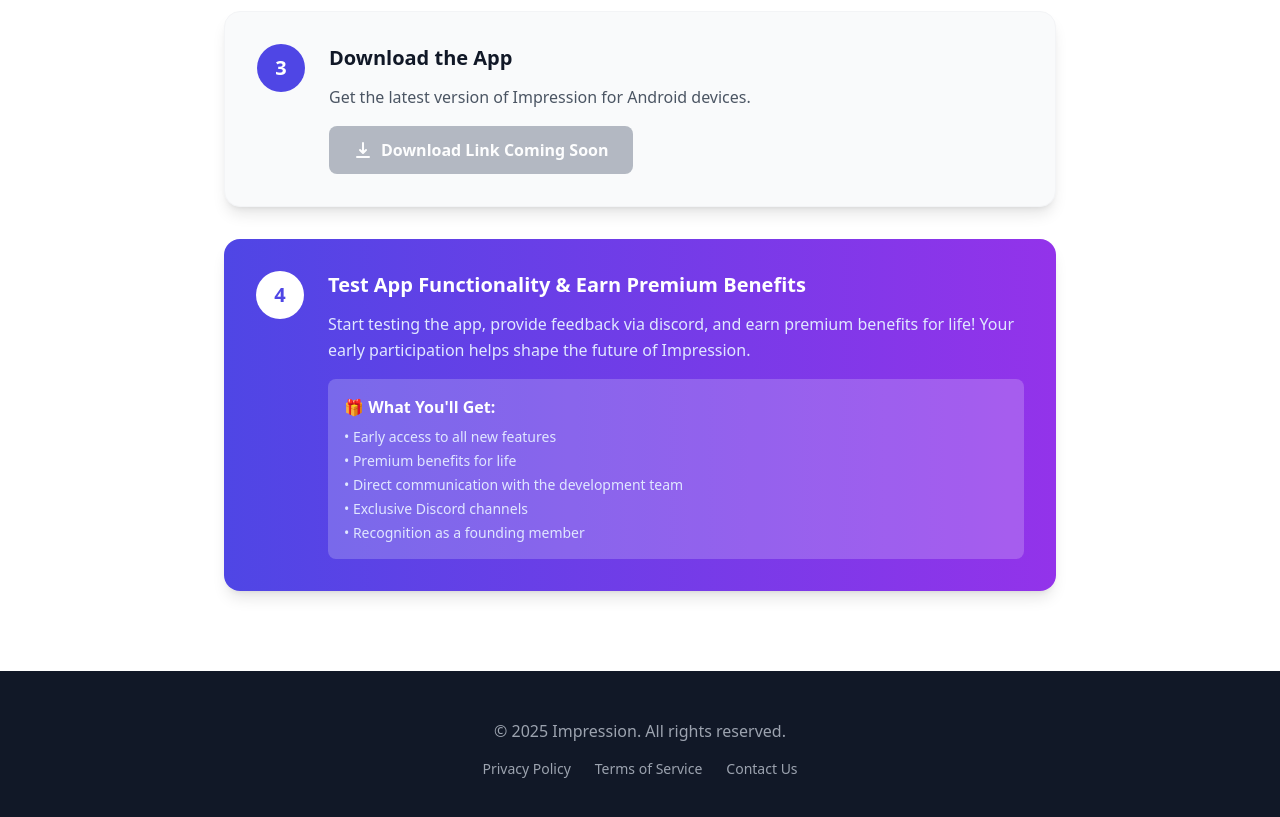
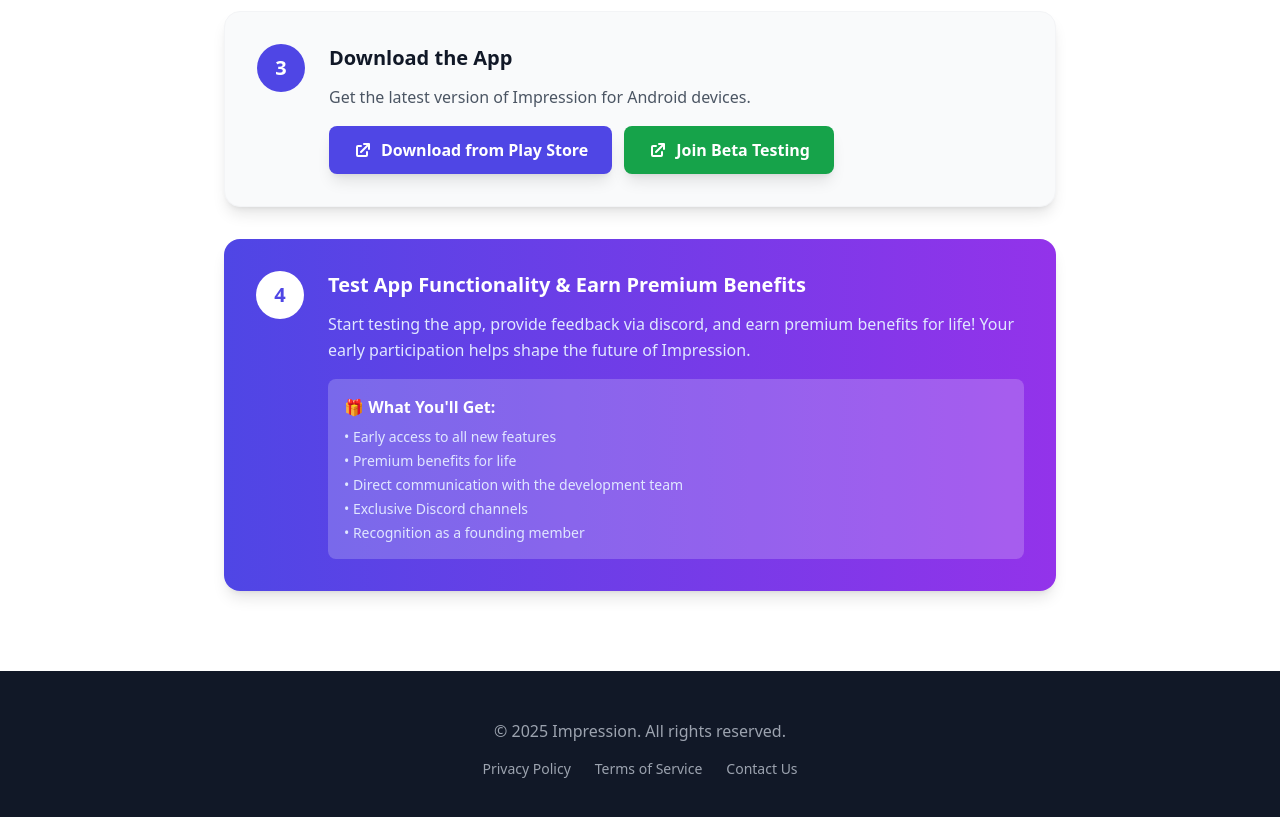
Before and after one commit to Jaiparmar940/Impression-legal, a plain HTML site: page index.html in a window 1280 px wide. Shown: the part 5060-5877 px from the top of the page. Drawn offline with nearby package versions, Linux system fonts and the light colour scheme.

Commit message:
added download links

```diff
--- a/index.html
+++ b/index.html
@@ -733,12 +733,22 @@
                              <p class="text-gray-600 mb-4 leading-relaxed">
                                  Get the latest version of Impression for Android devices.
                              </p>
-                             <button class="inline-flex items-center bg-gray-400 text-white px-6 py-3 rounded-lg font-semibold cursor-not-allowed opacity-75">
-                                 <svg class="w-5 h-5 mr-2" fill="currentColor" viewBox="0 0 20 20">
-                                     <path fill-rule="evenodd" d="M3 17a1 1 0 011-1h12a1 1 0 110 2H4a1 1 0 01-1-1zm3.293-7.707a1 1 0 011.414 0L9 10.586V3a1 1 0 112 0v7.586l1.293-1.293a1 1 0 111.414 1.414l-3 3a1 1 0 01-1.414 0l-3-3a1 1 0 010-1.414z" clip-rule="evenodd"/>
-                                 </svg>
-                                 Download Link Coming Soon
-                             </button>
+                             <div class="flex flex-col sm:flex-row gap-3">
+                                 <a href="https://play.google.com/store/apps/details?id=com.jaivir.Impression" target="_blank" rel="noopener noreferrer" class="inline-flex items-center bg-indigo-600 text-white px-6 py-3 rounded-lg font-semibold hover-lift shadow-lg hover:shadow-xl transition-all">
+                                     <svg class="w-5 h-5 mr-2" fill="currentColor" viewBox="0 0 20 20">
+                                         <path d="M11 3a1 1 0 100 2h2.586l-6.293 6.293a1 1 0 101.414 1.414L15 6.414V9a1 1 0 102 0V4a1 1 0 00-1-1h-5z"/>
+                                         <path d="M5 5a2 2 0 00-2 2v8a2 2 0 002 2h8a2 2 0 002-2v-3a1 1 0 10-2 0v3H5V7h3a1 1 0 000-2H5z"/>
+                                     </svg>
+                                     Download from Play Store
+                                 </a>
+                                 <a href="https://play.google.com/apps/testing/com.jaivir.Impression" target="_blank" rel="noopener noreferrer" class="inline-flex items-center bg-green-600 text-white px-6 py-3 rounded-lg font-semibold hover-lift shadow-lg hover:shadow-xl transition-all">
+                                     <svg class="w-5 h-5 mr-2" fill="currentColor" viewBox="0 0 20 20">
+                                         <path d="M11 3a1 1 0 100 2h2.586l-6.293 6.293a1 1 0 101.414 1.414L15 6.414V9a1 1 0 102 0V4a1 1 0 00-1-1h-5z"/>
+                                         <path d="M5 5a2 2 0 00-2 2v8a2 2 0 002 2h8a2 2 0 002-2v-3a1 1 0 10-2 0v3H5V7h3a1 1 0 000-2H5z"/>
+                                     </svg>
+                                     Join Beta Testing
+                                 </a>
+                             </div>
                          </div>
                      </div>
                  </div>
```
